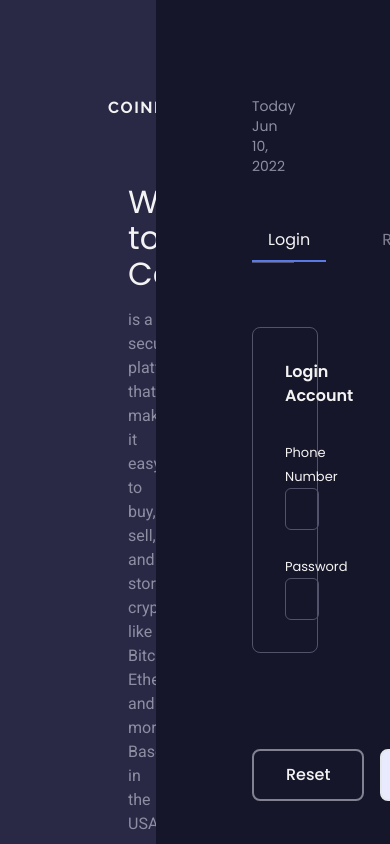
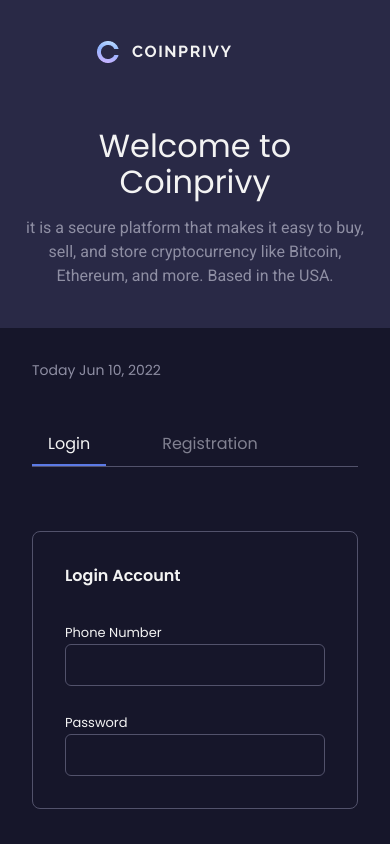
Before and after one commit to fadhilradh/profilio, a Next.js app: page /auth in a window 390 px wide. Shown: the top 844 px of the page. Built offline with nearby package versions, Linux system fonts and the light colour scheme; no server answers.

Commit message:
add responsive

```diff
--- a/app/Auth/index.tsx
+++ b/app/Auth/index.tsx
@@ -1,6 +1,7 @@
 import React from 'react'
 
 import CurrentDate from 'components/CurrentDate'
+import Layout from 'components/Layout'
 import MainView from 'components/Layout/MainView'
 import Sidebar from 'components/Layout/Sidebar'
 
@@ -21,9 +22,9 @@ const AuthApp = () => {
     },
   ]
   return (
-    <div className="flex">
+    <Layout>
       <Sidebar />
-      <MainView classes="p-24">
+      <MainView classes="p-8 md:p-24">
         <>
           <CurrentDate />
           <div className="mt-11 flex gap-x-10 border-b border-stroke-primary">
@@ -49,7 +50,7 @@ const AuthApp = () => {
           </div>
         </>
       </MainView>
-    </div>
+    </Layout>
   )
 }
 
--- a/app/Profile/index.tsx
+++ b/app/Profile/index.tsx
@@ -1,5 +1,6 @@
 import React from 'react'
 
+import Layout from 'components/Layout'
 import MainView from 'components/Layout/MainView'
 import Sidebar from 'components/Layout/Sidebar'
 
@@ -31,7 +32,7 @@ const ProfileApp = () => {
   ]
 
   return (
-    <div className="flex">
+    <Layout>
       <Sidebar />
       <MainView>
         <>
@@ -53,7 +54,7 @@ const ProfileApp = () => {
               <p className="text-[14px] text-secondary">Level 1 - #SG769891</p>
             </section>
 
-            <div className="mt-11 flex gap-x-8 border-b border-stroke-primary">
+            <div className="mt-11 flex justify-between overflow-auto border-b border-stroke-primary xl:justify-start xl:gap-x-8">
               {tabsData.map((tab, idx) => {
                 return (
                   <button
@@ -77,7 +78,7 @@ const ProfileApp = () => {
           </main>
         </>
       </MainView>
-    </div>
+    </Layout>
   )
 }
 
--- a/components/Layout/MainView.tsx
+++ b/components/Layout/MainView.tsx
@@ -10,7 +10,7 @@ const MainView = ({ children, classes }: PageProps) => {
   return (
     <div
       className={clsx(
-        'h-screen w-3/5 overflow-auto bg-surface-primary',
+        'h-screen w-full overflow-auto bg-surface-primary md:w-8/12 xl:w-9/12',
         classes
       )}
     >
--- a/components/Layout/Sidebar.tsx
+++ b/components/Layout/Sidebar.tsx
@@ -5,16 +5,16 @@ import Logo from 'components/Logo'
 const Sidebar = () => {
   return (
     <>
-      <div className="h-screen w-2/5 bg-surface-secondary">
+      <div className="w-full bg-surface-secondary py-10 md:h-screen md:w-4/12 md:py-24 xl:w-3/12">
         <Logo />
-        <div className="ml-32">
+        <div className="mt-16 px-3 text-center md:pl-32 md:pr-10 md:text-left">
           <h1 className="mb-4 text-[32px] leading-9 text-primary">
             Welcome to <br /> Coinprivy
           </h1>
           <p className="font-secondary text-secondary">
-            is a secure platform that makes it easy to buy, <br /> sell, and
+            it is a secure platform that makes it easy to buy, <br /> sell, and
             store cryptocurrency like Bitcoin, <br /> Ethereum, and more. Based
-            in the USA
+            in the USA.
           </p>
         </div>
       </div>
--- /dev/null
+++ b/components/Layout/index.tsx
@@ -0,0 +1,7 @@
+import React from 'react'
+
+const Layout = ({ children }) => {
+  return <div className="flex flex-col md:flex-row">{children}</div>
+}
+
+export default Layout
--- a/components/Logo/index.tsx
+++ b/components/Logo/index.tsx
@@ -3,7 +3,7 @@ import React from 'react'
 
 const Logo = () => {
   return (
-    <div className="mb-16 pt-24">
+    <div>
       <div className="ml-24 flex items-center gap-x-3">
         <Image
           width={24}
--- a/pages/404.tsx
+++ b/pages/404.tsx
@@ -8,7 +8,7 @@ export default function PageNotFound() {
   return (
     <div className="h-screen">
       <div className="flex min-h-full flex-col bg-white pt-16 pb-12">
-        <main className="mx-auto flex w-full max-w-7xl flex-grow flex-col justify-center px-4 sm:px-6 lg:px-8">
+        <main className="mx-auto flex w-full max-w-7xl flex-grow flex-col justify-center px-4 md:px-6 lg:px-8">
           <div className="flex flex-shrink-0 justify-center">
             <Link href="/">
               <a className="inline-flex">
@@ -22,7 +22,7 @@ export default function PageNotFound() {
               <p className="text-sm font-semibold uppercase tracking-wide text-primary">
                 404 error
               </p>
-              <h1 className="mt-2 text-4xl font-extrabold tracking-tight text-gray-900 sm:text-5xl">
+              <h1 className="mt-2 text-4xl font-extrabold tracking-tight text-gray-900 md:text-5xl">
                 Halaman tidak ditemukan
               </h1>
               <p className="mt-2 text-base text-gray-500">
```
